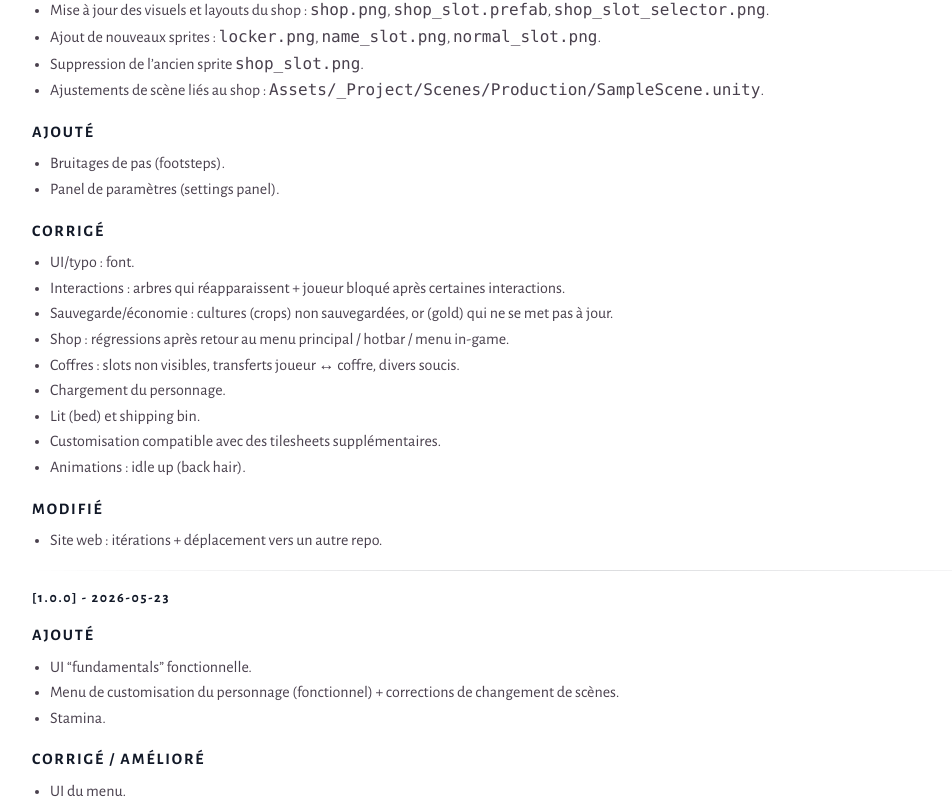
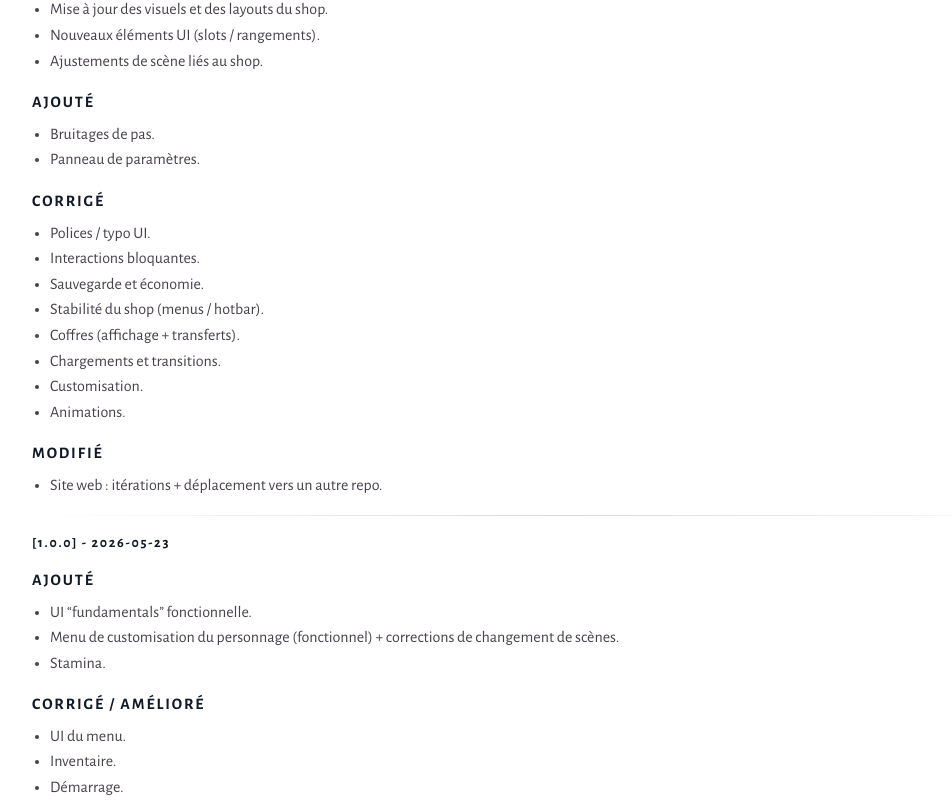
Before and after one commit to LeoPonchon/oniric-streams-website, a React (Create React App) app: page / in a window 1280 px wide. Shown: the part 2980-3780 px from the top of the page, without its empty margins (76-1028 px from the left). Built offline with nearby package versions, Linux system fonts and the light colour scheme.

Commit message:
Simplify changelog wording

```diff
--- a/src/pages/HomePage.js
+++ b/src/pages/HomePage.js
@@ -198,45 +198,31 @@ export default function HomePage({ lang = "en" }) {
                 UI / Shop
               </h4>
               <ul style={{ marginTop: 0, paddingLeft: 18, color: "rgba(43, 33, 48, 0.86)" }}>
-                <li>
-                  Mise à jour des visuels et layouts du shop : <code>shop.png</code>, <code>shop_slot.prefab</code>,{" "}
-                  <code>shop_slot_selector.png</code>.
-                </li>
-                <li>
-                  Ajout de nouveaux sprites : <code>locker.png</code>, <code>name_slot.png</code>,{" "}
-                  <code>normal_slot.png</code>.
-                </li>
-                <li>
-                  Suppression de l’ancien sprite <code>shop_slot.png</code>.
-                </li>
-                <li>
-                  Ajustements de scène liés au shop : <code>Assets/_Project/Scenes/Production/SampleScene.unity</code>.
-                </li>
+                <li>Mise à jour des visuels et des layouts du shop.</li>
+                <li>Nouveaux éléments UI (slots / rangements).</li>
+                <li>Ajustements de scène liés au shop.</li>
               </ul>
 
               <h4 className="CardTitle" style={{ marginTop: 14, marginBottom: 6, fontSize: 16 }}>
                 Ajouté
               </h4>
               <ul style={{ marginTop: 0, paddingLeft: 18, color: "rgba(43, 33, 48, 0.86)" }}>
-                <li>Bruitages de pas (footsteps).</li>
-                <li>Panel de paramètres (settings panel).</li>
+                <li>Bruitages de pas.</li>
+                <li>Panneau de paramètres.</li>
               </ul>
 
               <h4 className="CardTitle" style={{ marginTop: 14, marginBottom: 6, fontSize: 16 }}>
                 Corrigé
               </h4>
               <ul style={{ marginTop: 0, paddingLeft: 18, color: "rgba(43, 33, 48, 0.86)" }}>
-                <li>UI/typo : font.</li>
-                <li>Interactions : arbres qui réapparaissent + joueur bloqué après certaines interactions.</li>
-                <li>
-                  Sauvegarde/économie : cultures (crops) non sauvegardées, or (gold) qui ne se met pas à jour.
-                </li>
-                <li>Shop : régressions après retour au menu principal / hotbar / menu in-game.</li>
-                <li>Coffres : slots non visibles, transferts joueur ↔ coffre, divers soucis.</li>
-                <li>Chargement du personnage.</li>
-                <li>Lit (bed) et shipping bin.</li>
-                <li>Customisation compatible avec des tilesheets supplémentaires.</li>
-                <li>Animations : idle up (back hair).</li>
+                <li>Polices / typo UI.</li>
+                <li>Interactions bloquantes.</li>
+                <li>Sauvegarde et économie.</li>
+                <li>Stabilité du shop (menus / hotbar).</li>
+                <li>Coffres (affichage + transferts).</li>
+                <li>Chargements et transitions.</li>
+                <li>Customisation.</li>
+                <li>Animations.</li>
               </ul>
 
               <h4 className="CardTitle" style={{ marginTop: 14, marginBottom: 6, fontSize: 16 }}>
@@ -269,9 +255,9 @@ export default function HomePage({ lang = "en" }) {
               <ul style={{ marginTop: 0, paddingLeft: 18, color: "rgba(43, 33, 48, 0.86)" }}>
                 <li>UI du menu.</li>
                 <li>Inventaire.</li>
-                <li>Démarrage (startup panel).</li>
-                <li>Tilemap registry.</li>
-                <li>Coffres : stabilisation des interactions et transferts.</li>
+                <li>Démarrage.</li>
+                <li>Tilemaps.</li>
+                <li>Coffres.</li>
               </ul>
             </div>
           </div>
```
